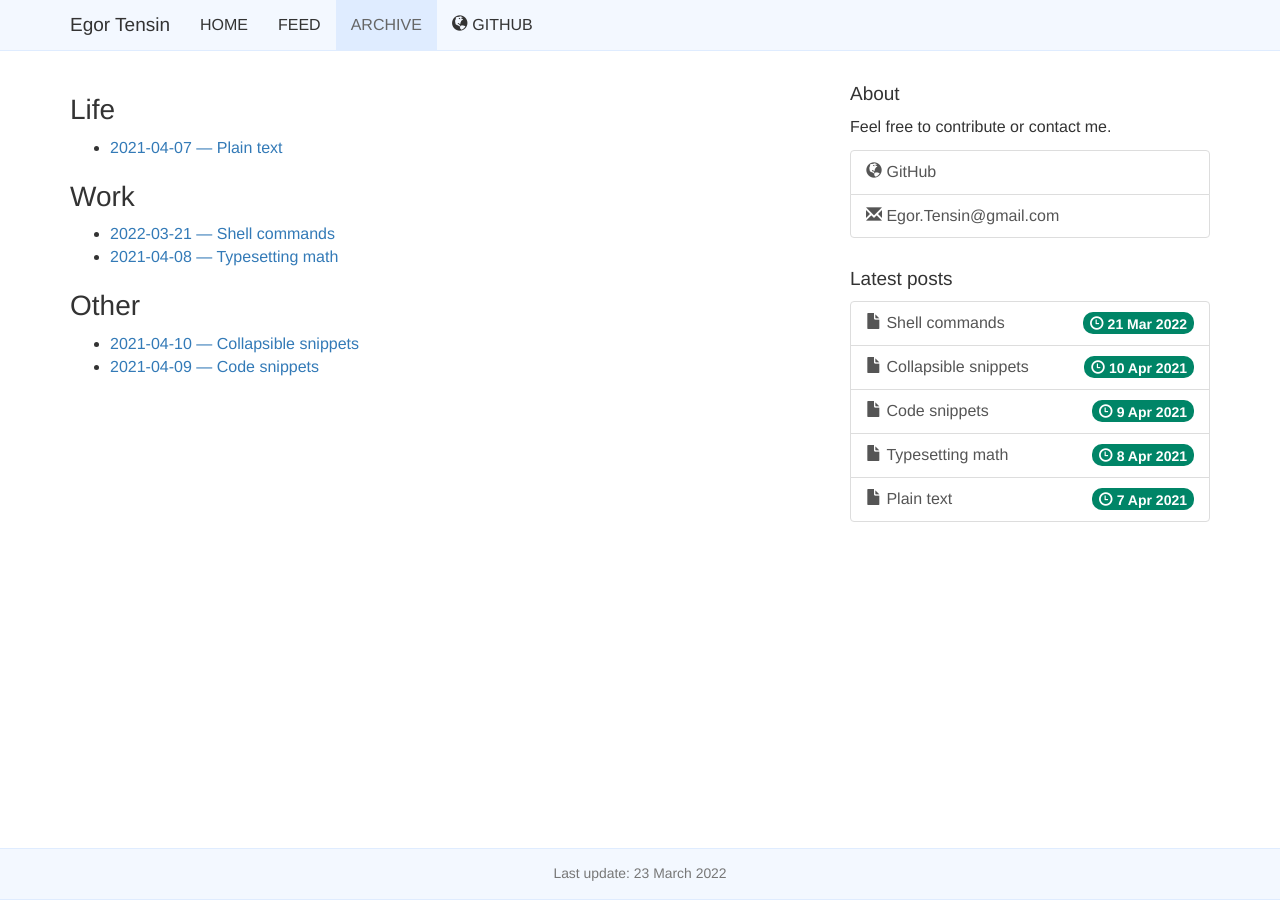
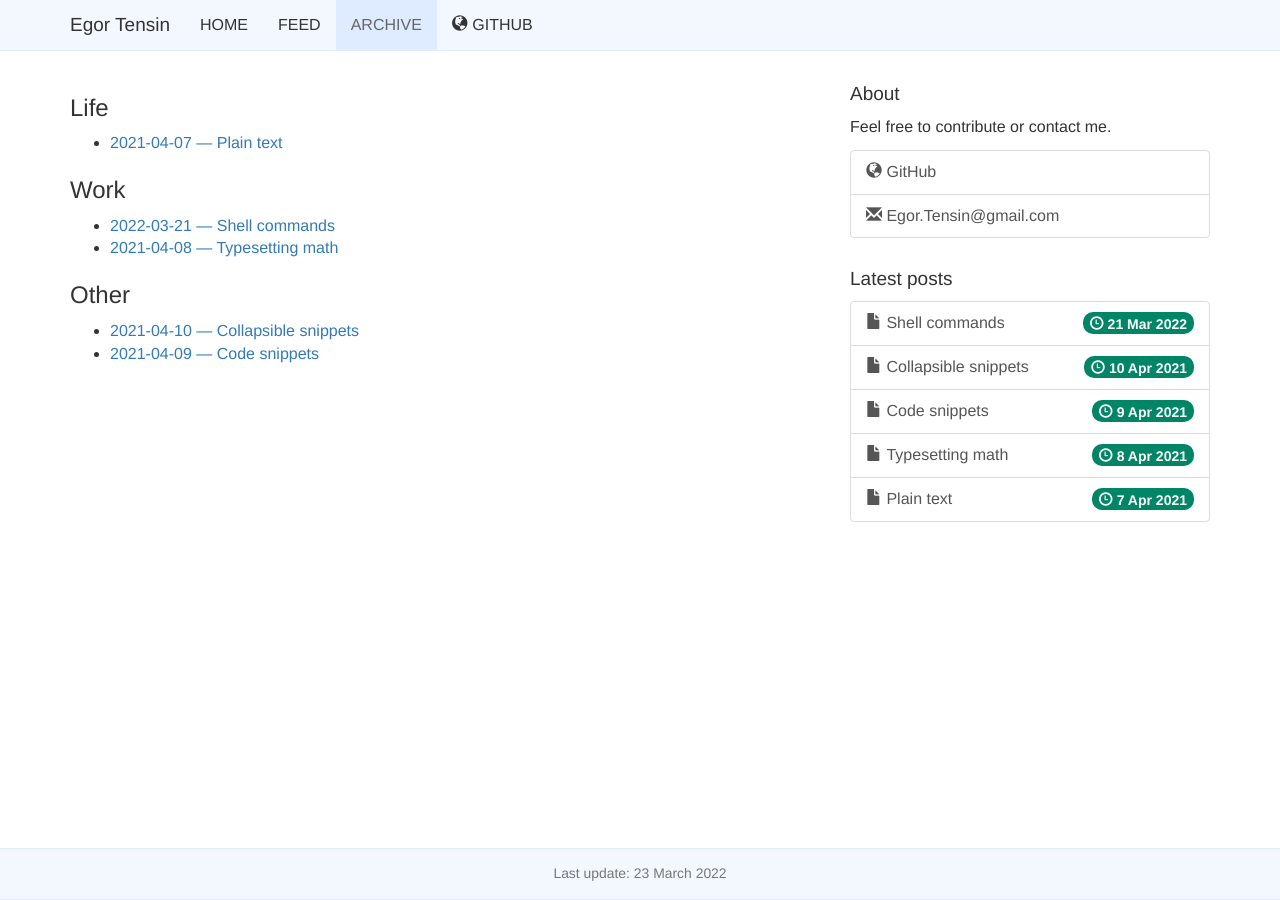
Before and after one commit to egor-tensin/jekyll-theme, a Jekyll site: the page built from archive/index.html, in a window 1280 px wide. Built offline with Jekyll 4.4.1, drawn with Linux system fonts in a browser that asks for light colours; the repository's description, which GitHub fills in, is left out.

Commit message:
categories/all.html: <h1> -> <h2> headers

```diff
--- a/_includes/categories/all.html
+++ b/_includes/categories/all.html
@@ -2,7 +2,7 @@
   <p>Sorry, no posts have been added yet.</p>
 {% else %}
   {% for category in site.categories %}
-    <h1><a class="category" href="{{ '/' | relative_url }}{{ category[0] | slugify: 'pretty' }}/">{{ category[0] }}</a></h1>
+    <h2><a class="category" href="{{ '/' | relative_url }}{{ category[0] | slugify: 'pretty' }}/">{{ category[0] }}</a></h2>
     <ul>
       {% for post in category[1] %}
         <li><a href="{{ post.url | relative_url }}">{{ post.date | date: "%Y-%m-%d" }} &mdash; {{ post.title }}</a></li>
@@ -11,7 +11,7 @@
   {% endfor %}
   {% assign uncategorized = site.posts | where_exp: "post","post.categories.size == 0" %}
   {% if uncategorized.size != 0 %}
-    <h1>Other</h1>
+    <h2>Other</h2>
     <ul>
       {% for post in uncategorized %}
       <li><a href="{{ post.url | relative_url }}">{{ post.date | date: "%Y-%m-%d" }} &mdash; {{ post.title }}</a></li>
```
